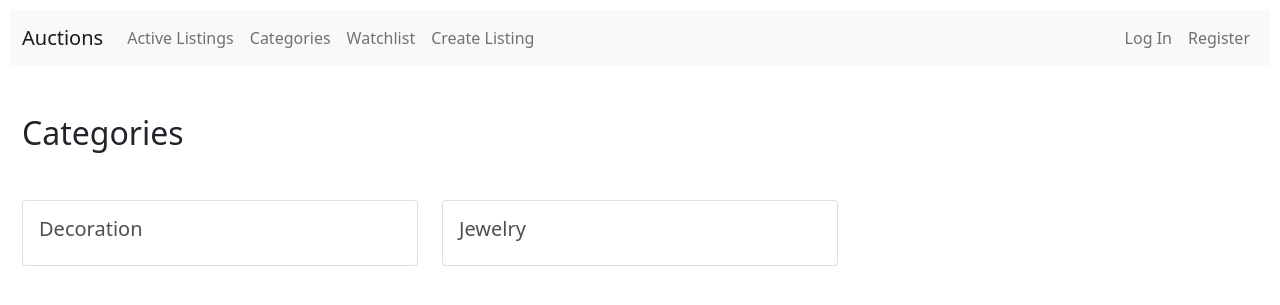
After one commit to ZitaNguyen/commerce, a Django app: page /category in a window 1280 px wide. The commit adds this page. Shown: the top 305 px of the page. Run offline with Django 3.2, Linux system fonts and the light colour scheme; data comes from the database, SQL or seed files in the repository.

Commit message:
Add page Categories

```diff
--- /dev/null
+++ b/auctions/templates/auctions/categories.html
@@ -0,0 +1,20 @@
+{% extends "auctions/layout.html" %}
+{% load static %}
+
+{% block body %}
+<h2 class="mb-5">Categories</h2>
+
+<div class="row row-cols-1 row-cols-md-3 g-4">
+    {% for category in categories %}
+    <div class="col">
+        <a href="{% url 'category_view' category.id %}">
+            <div class="card h-100">
+                <div class="card-body">
+                    <h5 class="card-title">{{ category.name }}</h5>
+                </div>
+            </div>
+        </a>
+    </div>
+    {% endfor %}
+</div>
+{% endblock %}
--- a/auctions/templates/auctions/index.html
+++ b/auctions/templates/auctions/index.html
@@ -1,5 +1,4 @@
 {% extends "auctions/layout.html" %}
-{% load static %}
 
 {% block body %}
 <h2 class="mb-5">Active Listings</h2>
--- a/auctions/templates/auctions/layout.html
+++ b/auctions/templates/auctions/layout.html
@@ -52,7 +52,7 @@
               >
             </li>
             <li class="nav-item">
-              <a class="nav-link page" href="#">Categories</a>
+              <a class="nav-link page" href="{% url 'category' %}">Categories</a>
             </li>
             <li class="nav-item">
               <a class="nav-link page" href="#">Watchlist</a>
--- a/auctions/urls.py
+++ b/auctions/urls.py
@@ -12,4 +12,6 @@ urlpatterns = [
     path("listing/<int:listing_id>/toggle_watchlist", views.toggle_watchlist, name="toggle_watchlist"),
     path("listing/<int:listing_id>/place_bid", views.place_bid, name="place_bid"),
     path("listing/<int:listing_id>/toggle_bid", views.toggle_bid, name="toggle_bid"),
+    path("category", views.category, name="category"),
+    path("category/<int:category_id>", views.category_view, name="category_view"),
 ]
--- a/auctions/views.py
+++ b/auctions/views.py
@@ -5,7 +5,7 @@ from django.shortcuts import render, redirect
 from django.urls import reverse
 from django.contrib import messages
 
-from .models import Listing, User, Watchlist, Bid
+from .models import Category, Listing, User, Watchlist, Bid
 from .forms import ListingForm
 
 
@@ -167,3 +167,14 @@ def toggle_bid(request, listing_id):
 
         listing.save(update_fields=['active'])
         return redirect('listing_page', listing_id=listing_id)
+
+
+def category(request):
+    categories = Category.objects.all()
+    return render(request, "auctions/categories.html", {
+        "categories": categories
+    })
+
+
+def category_view(request, category_id):
+    return redirect('category')
```
